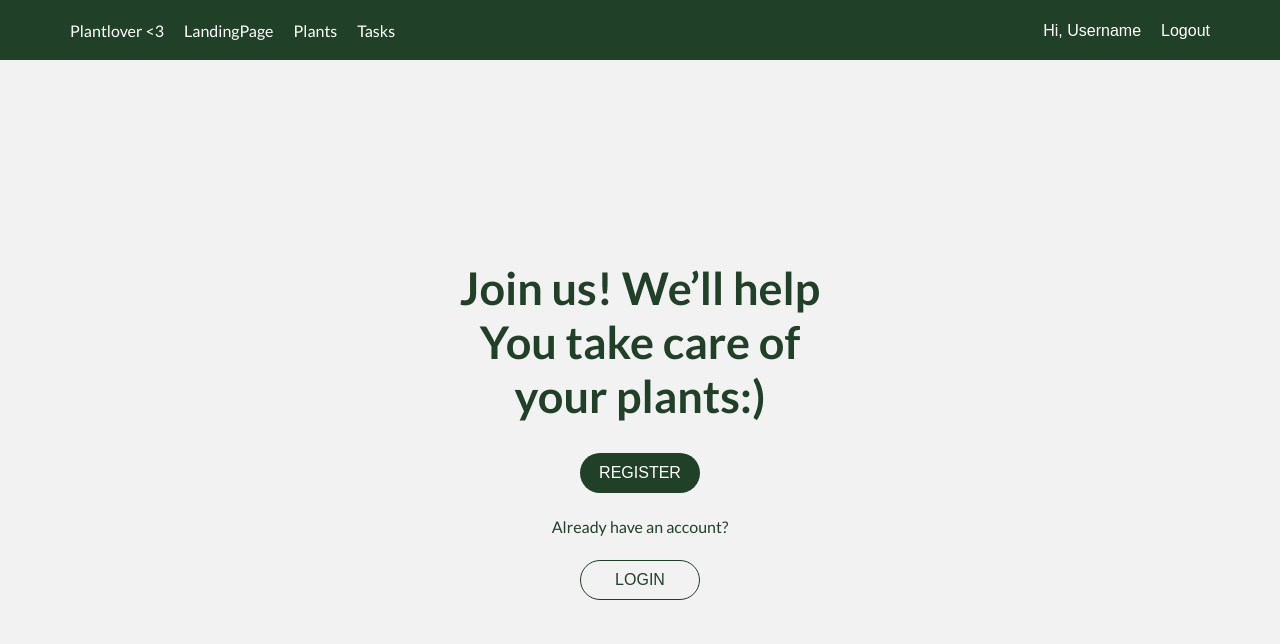
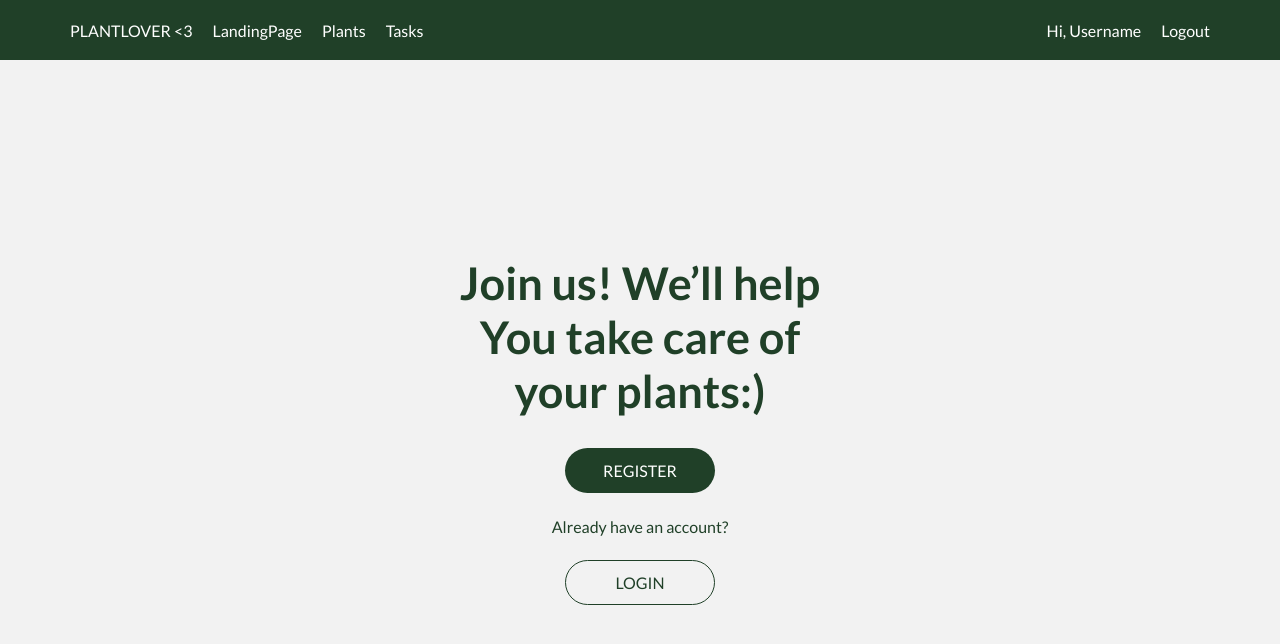
Before and after one commit to aleksandra-roguszewska/plant-lover, a React (Vite) app in the folder plant-lover/: page / in a window 1280 px wide. Shown: the top 644 px of the page. Built offline with nearby package versions, Linux system fonts and the light colour scheme; no server answers; the HTML template or start-up script is replaced by a standard one.

Commit message:
Minor styling changes

```diff
--- a/plant-lover/src/components/Navbar/Navbar.jsx
+++ b/plant-lover/src/components/Navbar/Navbar.jsx
@@ -8,7 +8,7 @@ const Navbar = () => {
   return (
     <nav className={styles.navbar}>
       <div className={styles.links}>
-        <span className={styles.link}>{"Plantlover <3"}</span>
+        <span className={styles.link}>{"PLANTLOVER <3"}</span>
         <NavLink to="/" className={styles.link}>
           LandingPage
         </NavLink>
--- a/plant-lover/src/components/Navbar/Navbar.module.css
+++ b/plant-lover/src/components/Navbar/Navbar.module.css
@@ -24,6 +24,8 @@
   color: white;
   border: none;
   padding-left: 20px;
+  font-family: Lato;
+  font-weight: 500;
 }
 
 .log_buttons:hover {
--- a/plant-lover/src/components/UI/FormButton/FormButtonMain.module.css
+++ b/plant-lover/src/components/UI/FormButton/FormButtonMain.module.css
@@ -1,12 +1,14 @@
 .form_button {
-  height: 40px;
-  width: 120px;
-  border-radius: 20px;
+  height: 45px;
+  width: 150px;
+  border-radius: 225px;
   text-transform: uppercase;
   outline: none;
   border: none;
   background-color: hsl(135, 33%, 19%);
   color: white;
+  font-family: Lato;
+  font-weight: 500;
 }
 
 .form_button:hover {
--- a/plant-lover/src/components/UI/FormButtonSecondary/FormButtonSecondary.module.css
+++ b/plant-lover/src/components/UI/FormButtonSecondary/FormButtonSecondary.module.css
@@ -1,11 +1,13 @@
 .form_button {
   border: 1px solid hsl(135, 33%, 19%);
-  height: 40px;
-  width: 120px;
-  border-radius: 20px;
+  height: 45px;
+  width: 150px;
+  border-radius: 22.5px;
   text-transform: uppercase;
   background-color: transparent;
   color: hsl(135, 33%, 19%);
+  font-family: Lato;
+  font-weight: 500;
 }
 
 .form_button:hover {
--- a/plant-lover/src/index.css
+++ b/plant-lover/src/index.css
@@ -13,3 +13,7 @@
 body {
   background-color: hsl(0, 0%, 95%);
 }
+
+button:hover {
+  cursor: pointer;
+}
```
